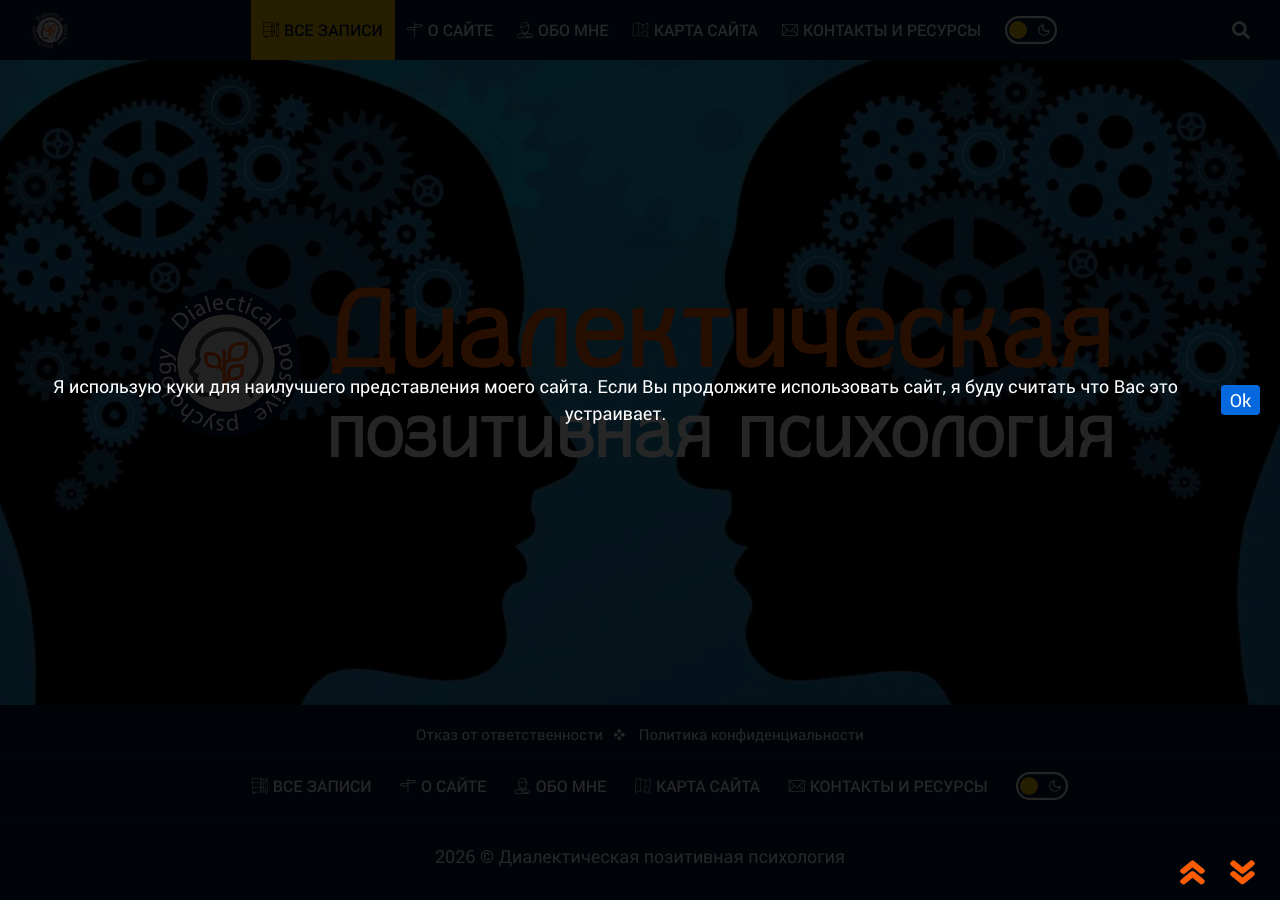
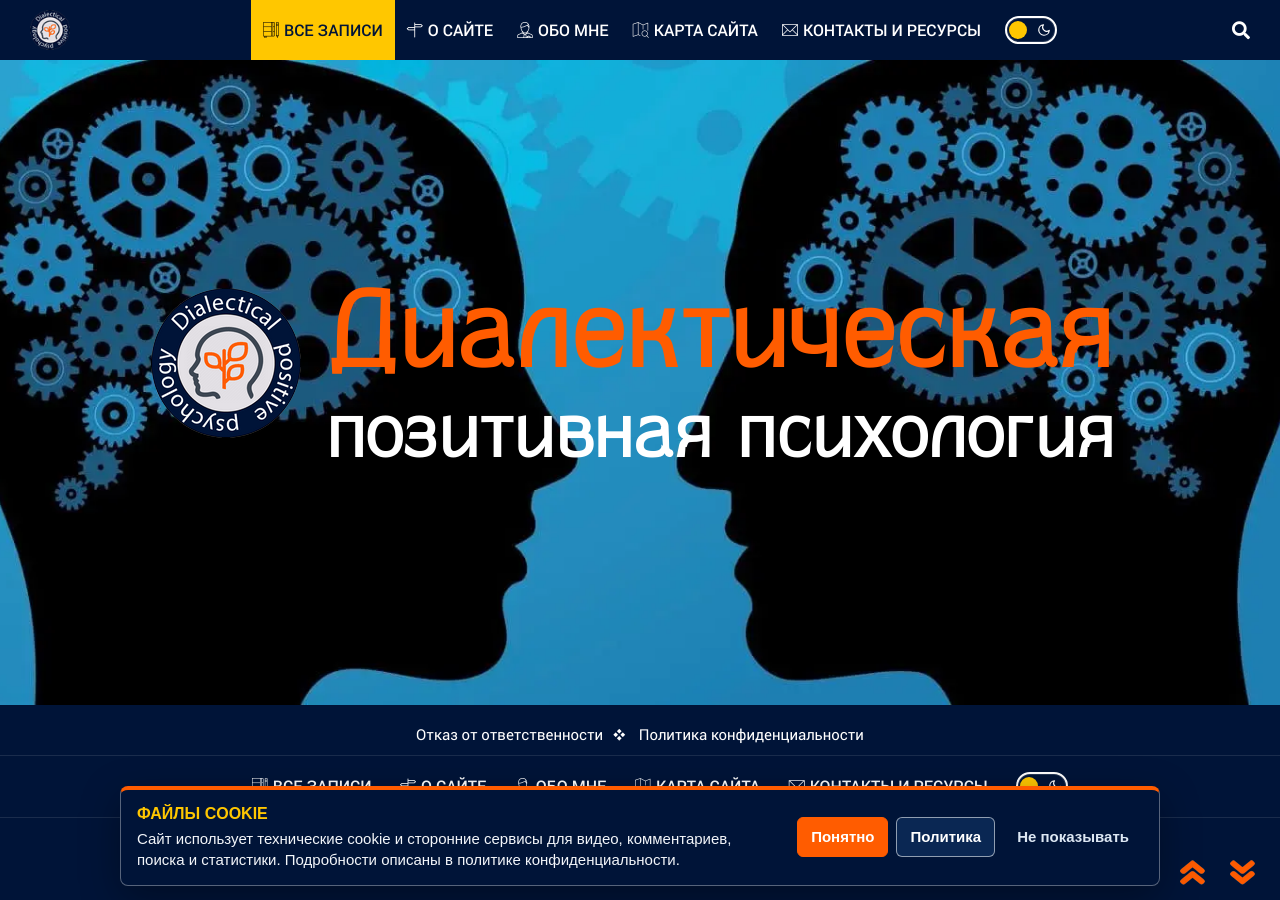
Before and after one commit to dial-pos-psych/dial-pos-psych.github.io, a Jekyll site: the page index.html, which Jekyll copies as it is, in a window 1280 px wide. Built offline with Jekyll 4.4.1, drawn with Linux system fonts in a browser that asks for light colours; some web fonts are replaced.

Commit message:
Add compact cookie notice

```diff
--- a/_includes/footer.html
+++ b/_includes/footer.html
@@ -27,12 +27,6 @@
     </div>
   </div>
 </footer>
-<div id="overlay">
-  <div class="popup">
-    <p>Я использую куки для наилучшего представления моего сайта. Если Вы продолжите использовать сайт, я буду считать что Вас это устраивает.</p>
-    <button class="close" title="Закрыть" onclick="document.getElementById('overlay').style.display='none';">Ok</button>
-  </div>
-</div>
 <div style="display:none;" class="nav_up" id="nav_up"></div>
 <div style="display:none;" class="nav_down" id="nav_down"></div>
 <div class="hidden">
```
Also changed, not shown: js/scripts.min.js.
